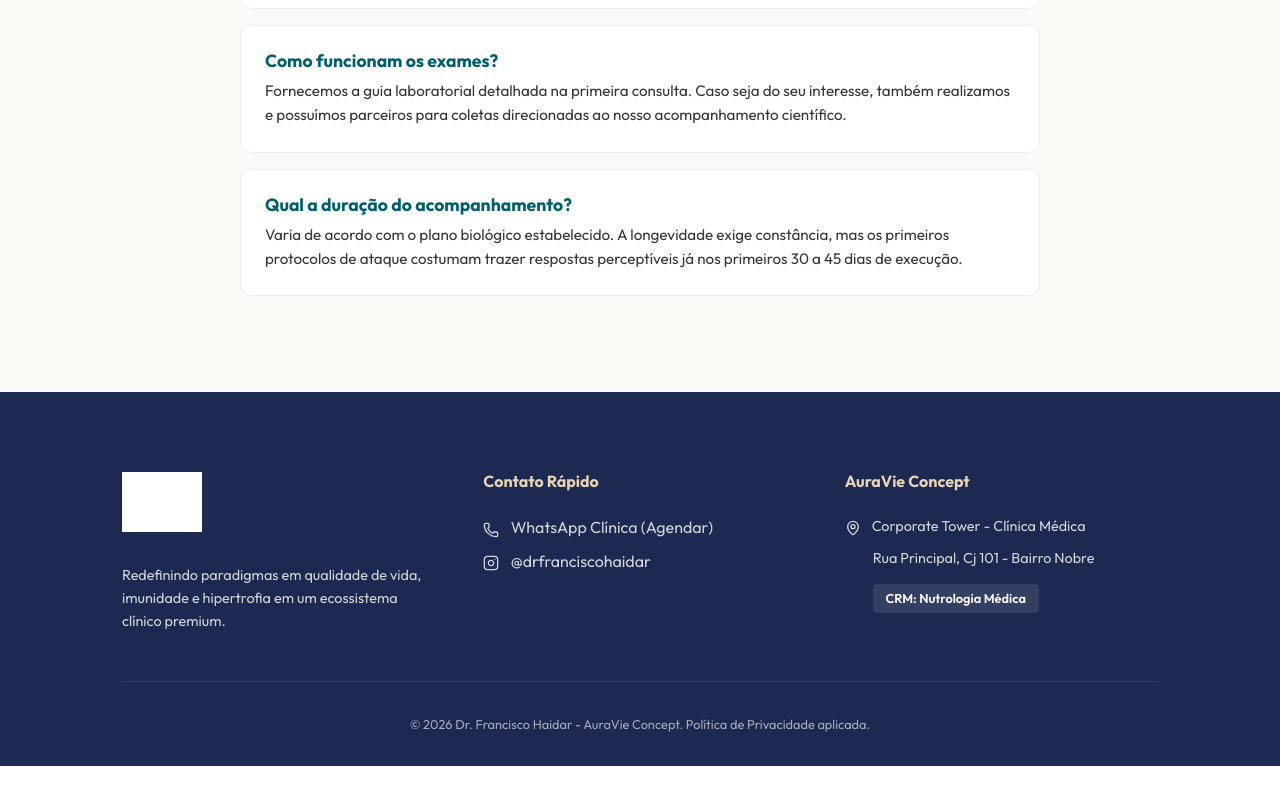
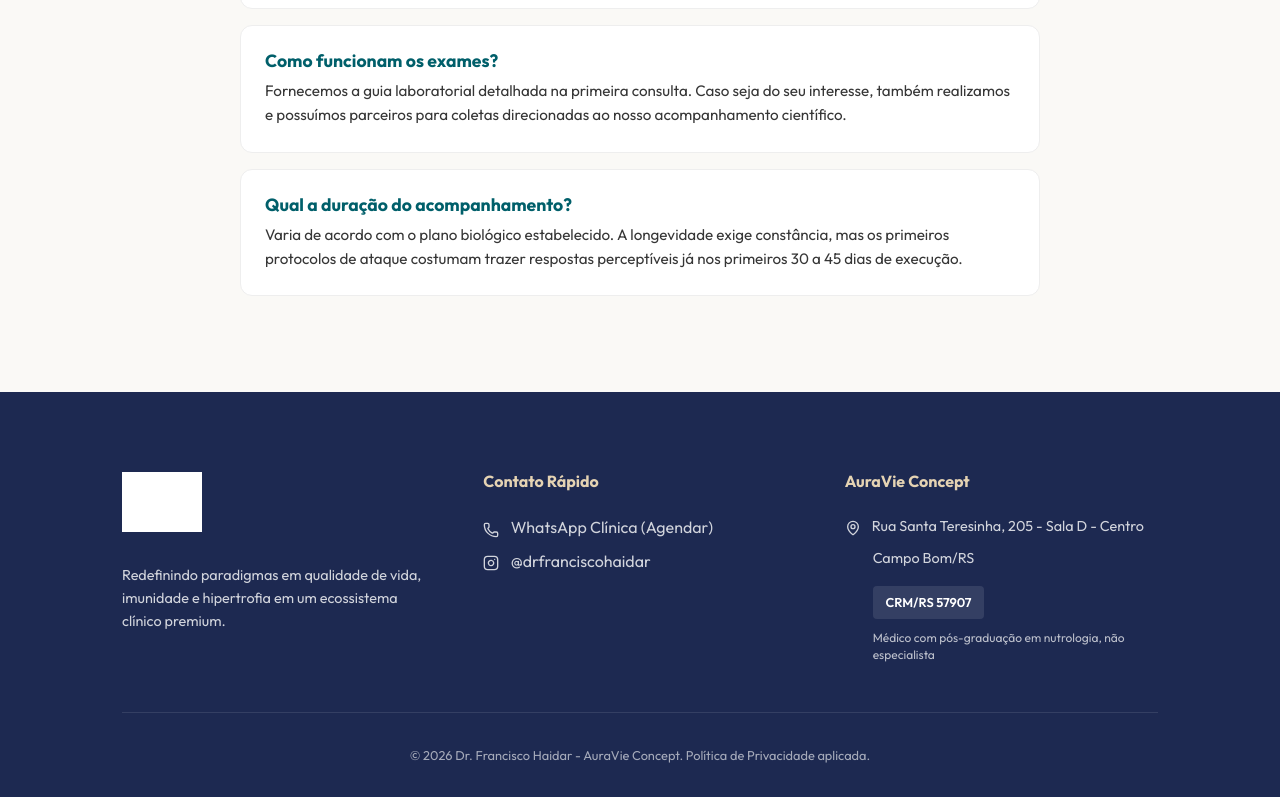
Before and after one commit to FranciscoHaidar/auravie-site, a React (Vite) app: page / in a window 1280 px wide. Shown: the part 4606-5403 px from the top of the page. Before the commit the page ends 5372 px from the top, so only its background shows below. Built offline with nearby package versions, Linux system fonts and the light colour scheme; no server answers; the database is empty; grey boxes are pictures that could not be loaded.

Commit message:
content: update clinic address and medical crm info

```diff
--- a/src/App.jsx
+++ b/src/App.jsx
@@ -316,10 +316,11 @@ function App() {
 
             <div>
               <h4 style={{ color: 'var(--gold-champagne)', marginBottom: '1.5rem' }}>AuraVie Concept</h4>
-              <p style={{ opacity: 0.8, fontSize: '0.9rem', marginBottom: '0.5rem' }}><MapPin size={16} style={{ display: 'inline', marginRight: '8px', verticalAlign: 'middle' }}/> Corporate Tower - Clínica Médica</p>
-              <p style={{ opacity: 0.8, fontSize: '0.9rem', marginBottom: '0.5rem', paddingLeft: '28px' }}>Rua Principal, Cj 101 - Bairro Nobre</p>
+              <p style={{ opacity: 0.8, fontSize: '0.9rem', marginBottom: '0.5rem' }}><MapPin size={16} style={{ display: 'inline', marginRight: '8px', verticalAlign: 'middle' }}/> Rua Santa Teresinha, 205 - Sala D - Centro</p>
+              <p style={{ opacity: 0.8, fontSize: '0.9rem', marginBottom: '0.5rem', paddingLeft: '28px' }}>Campo Bom/RS</p>
               <div style={{ paddingLeft: '28px', marginTop: '1rem' }}>
-                <span style={{ background: 'rgba(255,255,255,0.1)', padding: '0.4rem 0.8rem', borderRadius: '4px', fontSize: '0.8rem', fontWeight: 600 }}>CRM: Nutrologia Médica</span>
+                <span style={{ display: 'inline-block', background: 'rgba(255,255,255,0.1)', padding: '0.4rem 0.8rem', borderRadius: '4px', fontSize: '0.8rem', fontWeight: 600, marginBottom: '0.5rem' }}>CRM/RS 57907</span>
+                <p style={{ opacity: 0.7, fontSize: '0.75rem', marginTop: '0.2rem', lineHeight: '1.4' }}>Médico com pós-graduação em nutrologia, não especialista</p>
               </div>
             </div>
 
```
